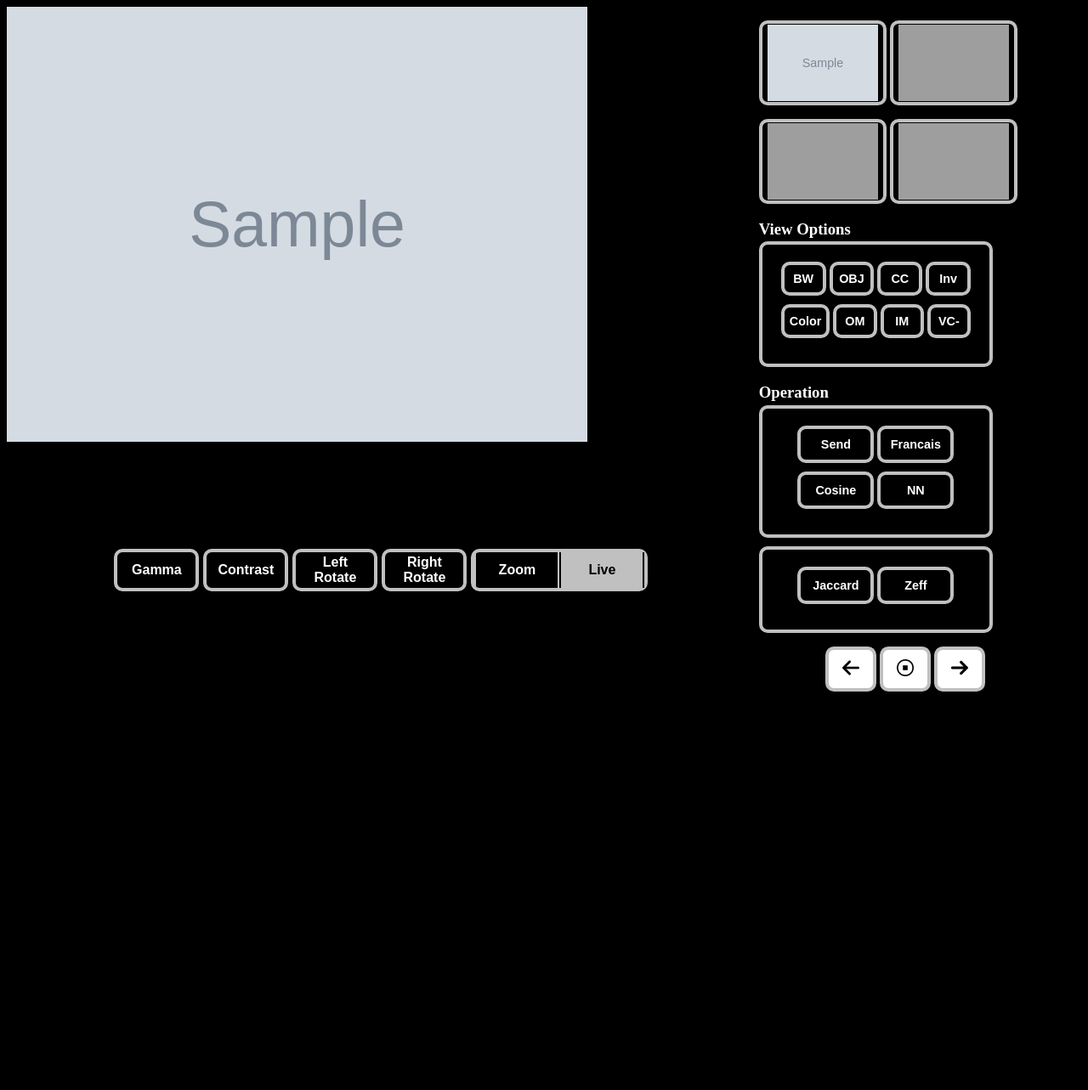
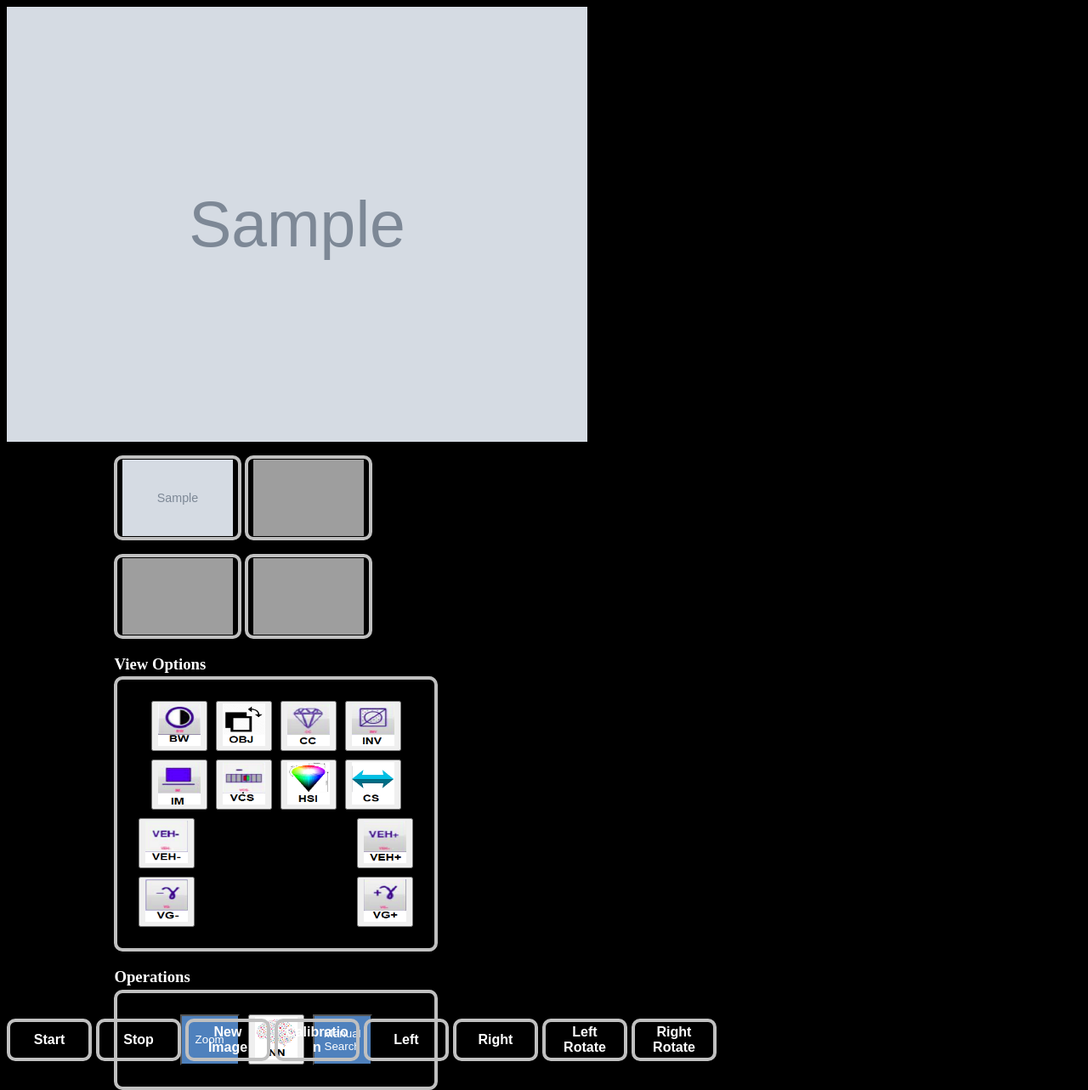
Before and after one commit to frankhart2018/BRNS-WEB-PYTHON, a Flask app: template templates/index-new.html in a window 1280 px wide. Shown: the whole page at 85% size. Before the commit the page ends 814 px from the top, so only its background shows below. Run offline with Flask 2, Linux system fonts and the light colour scheme; the template is opened without the code that fills it: most values are stand-ins (such as "Sample title", 1, 10 or a date in 2020); grey boxes marked "Sample" are stand-in pictures; parts of the project's set-up code (start-up, migrations or seed data) failed here and were passed over; some libraries are stand-ins or nearby versions; grey boxes are pictures that could not be loaded.

Commit message:
Update the front end again :(

```diff
--- a/app.py
+++ b/app.py
@@ -376,7 +376,7 @@ def gamma():
         filename = "static/colorized/" + os.path.basename(filename_global).split(".")[0] + ".png"
         gamma = request.form['gamma']
         savePath = gamma_correction(gamma, filename)
-        return jsonify({"img": savePath, "gamma": gamma})
+        return jsonify({"img": savePath, "gamma": gamma[:3]})
 
 @app.route('/gamma-update', methods=['GET', 'POST'])
 def gamma_update():
--- a/templates/index-new.html
+++ b/templates/index-new.html
@@ -50,7 +50,7 @@
             }
 
             .box {
-              width: 80%;
+              width: 90%;
               padding: 20px;
               border: 4px solid #C0C0C0;
               border-radius: 10px;
@@ -60,19 +60,7 @@
             }
 
             .option-button {
-              border: 4px solid #C0C0C0;
-              color: white;
-              border-radius: 10px;
-              width: 60px;
-              font-size: 90%;
-              font-weight: bold;
-              background: none;
-              margin-left: 2px;
-              margin-right: 2px;
-              word-wrap: break-word;
-              margin-bottom: 10px;
-              width: 70px;
-              height: 40px;
+              margin: 5px;
             }
 
             .option-button:hover {
@@ -191,6 +179,15 @@
               background: black;
             }
 
+            .img-btn {
+              width: 50px;
+              height: 50px;
+            }
+
+            #slider1-value {
+              text-align: center;
+            }
+
         </style>
 
         <script>
@@ -300,63 +297,58 @@
               <div class="box" style="margin-top: -15px;">
                 <div>
                   <div id="options-box">
-                    <button type="button" id="bw-option" class='option-button'>BW</button>
-                    <button type="button" id="obj-option" class='option-button'>OBJ</button>
-                    <button type="button" id="cc-option" class='option-button'>CC</button>
-                    <button type="button" id="inv-option" class='option-button'>Inv</button>
+                    <button type="button" class="option-button" id="bw-option"><img class="img-btn" src="{{ url_for('static', filename='new_ecil_icons/BW.png') }}"></button>
+                    <button type="button" class="option-button" id="obj-option"><img class="img-btn" src="{{ url_for('static', filename='new_ecil_icons/obj_vs_bg.png') }}"></button>
+                    <button type="button" class="option-button" id="cc-option"><img class="img-btn" src="{{ url_for('static', filename='new_ecil_icons/CC.png') }}"></button>
+                    <button type="button" class="option-button" id="inv-option"><img class="img-btn" src="{{ url_for('static', filename='new_ecil_icons/INV.png') }}"></button>
                   </div>
                 </div>
                 <div>
                   <div id="options-box">
-                    <button type="button" id="pseudo-option" class='option-button'>Color</button>
-                    <button type="button" id="om-option" class='option-button'>OM</button>
-                    <button type="button" id="im-option" class='option-button'>IM</button>
-                    <button type="button" id="vcminus-option" class='option-button'>VC-</button>
+                    <button type="button" class="option-button" id="im-option"><img class="img-btn" src="{{ url_for('static', filename='new_ecil_icons/IM.png') }}"></button>
+                    <button type="button" class="option-button" id="vcminus-option"><img class="img-btn" src="{{ url_for('static', filename='new_ecil_icons/VC_minus.png') }}"></button>
+                    <button type="button" class="option-button" id="hsi-option"><img class="img-btn" src="{{ url_for('static', filename='new_ecil_icons/HSI.png') }}"></button>
+                    <button type="button" class="option-button" id="cs-option"><img class="img-btn" src="{{ url_for('static', filename='new_ecil_icons/cstretch.png') }}"></button>
+                  </div>
+                </div>
+                <div>
+                  <div id="options-box">
+                    <button type="button" class="option-button" id="veminus-option"><img class="img-btn" src="{{ url_for('static', filename='new_ecil_icons/VE_minus.png') }}"></button>
+                    <span id="slider1-value">VE Value = 2.0</span>
+                    <button type="button" class="option-button" id="veplus-option" style='margin-left: 100px;'><img class="img-btn" src="{{ url_for('static', filename='new_ecil_icons/VE_plus.png') }}"></button>
+                  </div>
+                </div>
+                <div>
+                  <div id="options-box">
+                    <button type="button" class="option-button" id="gammaminus-option"><img class="img-btn" src="{{ url_for('static', filename='new_ecil_icons/gamma_minus.png') }}"></button>
+                    <span id="slider2-value">Gamma Value = 2.0</span>
+                    <button type="button" class="option-button" id="gammaplus-option" style='margin-left: 100px;'><img class="img-btn" src="{{ url_for('static', filename='new_ecil_icons/gamma_plus.png') }}"></button>
                   </div>
                 </div>
               </div>
 
-              <h3 style="color: white;">Operation</h3>
+              <h3 style="color: white;">Operations</h3>
               <div class="box" style="margin-top: -15px;">
                 <div>
                   <div id="options-box">
-                    <button type="button" id="#" class='operation-button'>Send</button>
-                    <button type="button" id="#" class='operation-button'>Francais</button>
-                  </div>
-                </div>
-                <div>
-                  <div id="options-box">
-                    <button type="button" id="cosine-operation" class='operation-button'>Cosine</button>
-                    <button type="button" id="nn-operation" class='operation-button'>NN</button>
+                    <button type="button" class="option-button" id="zoom" style="width: 70px; height: 60px; background-color: #4f81bd; color: white;">Zoom</button>
+                    <button type="button" class="option-button" id="nn-operation"><img class="img-btn" src="{{ url_for('static', filename='new_ecil_icons/nn.png') }}"></button>
+                    <button type="button" class="option-button" id="#" style="width: 70px; height: 60px; background-color: #4f81bd; color: white;">Manual Search</button>
                   </div>
                 </div>
               </div>
-
-              <div class="box" style="margin-top: 10px;">
-                  <div id="options-box">
-                    <button type="button" id="jaccard-operation" class='operation-button'>Jaccard</button>
-                    <button type="button" id="zeff-operation" class='operation-button'>Zeff</button>
-                  </div>
-                </div>
-              </div>
-
-              <p style="text-align: center;">
-                <button type="button" id="grayscale-mode" class='icon-button'><img class='icon-image' src="static/ecil_icons/previous.png"></button>
-                <button type="button" id="pseudo-mode" class='icon-button'><img class='icon-image' src="static/ecil_icons/stop.png"></button>
-                <button type="button" id="grayscale-mode" class='icon-button'><img class='icon-image' src="static/ecil_icons/next.png"></button>
-              </p>
             </div>
           </form>
         </div>
 
-        <div style="float: left; margin-top: -200px; margin-left: 10%;">
+        <div style="float: left; margin-top: -100px;">
           <p>
-            <div id="toggle">
-              <button type="button" id="zoom" class='toggle-button'>Zoom</button>
-              <button type="button" id="live" class='toggle-button'>Live</button>
-            </div>
-            <button type="button" id="gamma" class='bottom-button'>Gamma</button>
-            <button type="button" id="contrast" class='bottom-button'>Contrast</button>
+            <button type="button" id="#" class='bottom-button'>Start</button>
+            <button type="button" id="#" class='bottom-button'>Stop</button>
+            <button type="button" id="new" class='bottom-button'>New Image</button>
+            <button type="button" id="#" class='bottom-button'>Calibration</button>
+            <button type="button" id="#" class='bottom-button'>Left</button>
+            <button type="button" id="#" class='bottom-button'>Right</button>
             <button type="button" id="left-rotate" class='bottom-button'>Left Rotate</button>
             <button type="button" id="right-rotate" class='bottom-button'>Right Rotate</button>
           </p>
@@ -377,14 +369,14 @@
                 "vcplus-mode": "/vcplus",
 
                 // Options
-                "pseudo-option": "/rgb",
-                "om-option": "/om",
+                "bw-option": "/gray",
+                "obj-option": "/obj",
+                "cc-option": "/cc",
+                "inv-option": "/inv",
                 "im-option": "/im",
                 "vcminus-option": "/vcminus",
-                "cc-option": "/cc",
-                "obj-option": "/obj",
-                "bw-option": "/gray",
-                "inv-option": "/inv",
+                "hsi-option": "/hsi",
+                "cs-option": "/constrast",
               }
 
               if(show_please_wait) {
@@ -393,6 +385,9 @@
                   text: "Please wait"
                 });
               }
+
+              $("#slider1-value").css("opacity", "0");
+              $("#slider2-value").css("opacity", "0");
 
               var data = {}
               if(send_data)
@@ -454,9 +449,6 @@
 
             var zoomed = false;
 
-            $("#live").removeClass("toggle-button");
-            $("#live").addClass("selected-toggle");
-
             glass = magnify("img", 3);
             glass.removeAttribute("class");
 
@@ -490,7 +482,9 @@
 
             $(".option-button").click(function() {
               var option_name = $(this).attr("id");
-              mode_request(option_name, show_please_wait=true);
+
+              if(option_name != "zoom")
+                mode_request(option_name, show_please_wait=true);
             });
 
             $("#zeff-operation").click(function() {
@@ -686,27 +680,9 @@
               if(zoomed == false) {
                 glass = magnify("img", 3);
 
-                $("#live").removeClass("selected-toggle");
-                $("#live").addClass("toggle-button");
-
-                $("#zoom").removeClass("toggle-button");
-                $("#zoom").addClass("selected-toggle");
-
                 zoomed = true;
-              }
-            });
-
-            $("#live").click(function() {
-              if(zoomed == true) {
+              } else {
                 glass.removeAttribute("class");
-
-                $("#live").removeClass("toggle-button");
-                $("#live").addClass("selected-toggle");
-
-                $("#zoom").removeClass("selected-toggle");
-                $("#zoom").addClass("toggle-button");
-
-                zoomed = false;
               }
             });
 
@@ -758,6 +734,110 @@
               console.log(angle);
               $('#img').css('transform','rotate(' + angle + 'deg)');
             });
+
+            var slider = 0;
+            $("#slider1-value").css("opacity", "0");
+
+            $("#veplus-option").click(function() {
+              if(slider + 0.1 <= 2.1) {
+                slider = slider + 0.1;
+                window.swal({
+                  title: "Processing...",
+                  text: "Please wait"
+                });
+                $.ajax({
+                  url: "/ve",
+                  type: "post",
+                  dataType: "json",
+                  data: {ve: slider},
+                  success: function(result) {
+                    window.swal.close();
+                    $("#slider1-value").css("opacity", "100");
+                    $("#img").attr('src', result.img + '?' + new Date().getTime());
+                    $("#slider1-value").html("VE value = " + result.ve);
+                  }
+                });
+              }
+            });
+
+            $("#veminus-option").click(function() {
+              if(slider - 0.1 >= -0.1) {
+                slider = slider - 0.1;
+                window.swal({
+                  title: "Processing...",
+                  text: "Please wait"
+                });
+                $.ajax({
+                  url: "/ve",
+                  type: "post",
+                  dataType: "json",
+                  data: {ve: slider},
+                  success: function(result) {
+                    window.swal.close();
+                    $("#slider1-value").css("opacity", "100");
+                    $("#img").attr('src', result.img + '?' + new Date().getTime());
+                    $("#slider1-value").html("VE value = " + result.ve);
+                  }
+                });
+              }
+            });
+
+            var slider2 = 0;
+            $("#slider2-value").css("opacity", "0");
+
+            $("#gammaplus-option").click(function() {
+              if(slider2 + 0.1 <= 2.1) {
+                slider2 = slider2 + 0.1;
+                window.swal({
+                  title: "Processing...",
+                  text: "Please wait"
+                });
+                $.ajax({
+                  url: "/gamma",
+                  type: "post",
+                  dataType: "json",
+                  data: {gamma: slider2, mode: "1"},
+                  success: function(result) {
+                    window.swal.close();
+                    $("#slider2-value").css("opacity", "100");
+                    $("#img").attr('src', result.img + '?' + new Date().getTime());
+                    $("#slider2-value").html("Gamma value = " + result.gamma);
+                  }
+                });
+              }
+            });
+
+            $("#gammaminus-option").click(function() {
+              if(slider2 - 0.1 >= -0.1) {
+                slider2 = slider2 - 0.1;
+                window.swal({
+                  title: "Processing...",
+                  text: "Please wait"
+                });
+                $.ajax({
+                  url: "/gamma",
+                  type: "post",
+                  dataType: "json",
+                  data: {gamma: slider2, mode: "1"},
+                  success: function(result) {
+                    window.swal.close();
+                    $("#slider2-value").css("opacity", "100");
+                    $("#img").attr('src', result.img + '?' + new Date().getTime());
+                    $("#slider2-value").html("Gamma value = " + result.gamma);
+                  }
+                });
+              }
+            });
+
+            $("#new").click(function() {
+              $.ajax({
+                url: "/",
+                type: "get",
+                success: function() {
+                  window.location.href = '/';
+                }
+              })
+            });
         });
       </script>
     </body>
--- a/templates/index.html
+++ b/templates/index.html
@@ -127,7 +127,7 @@
       </form>
     {% else %}
       <div class="after-content" id="container">
-        <img src="{{img}}" id="img" style="width: 60%; height; 100%; float: left;">
+        <img src="{{img}}" id="img" style="width: 60%; height: 100%; float: left;">
         <form method="post" style="float: left; margin-left: 10%;">
           <!-- <p><button id="rgbtohsi" type="button">RGB to HSI</button></p> -->
           <!-- <p><button>Overlapping</button></p> -->
```
